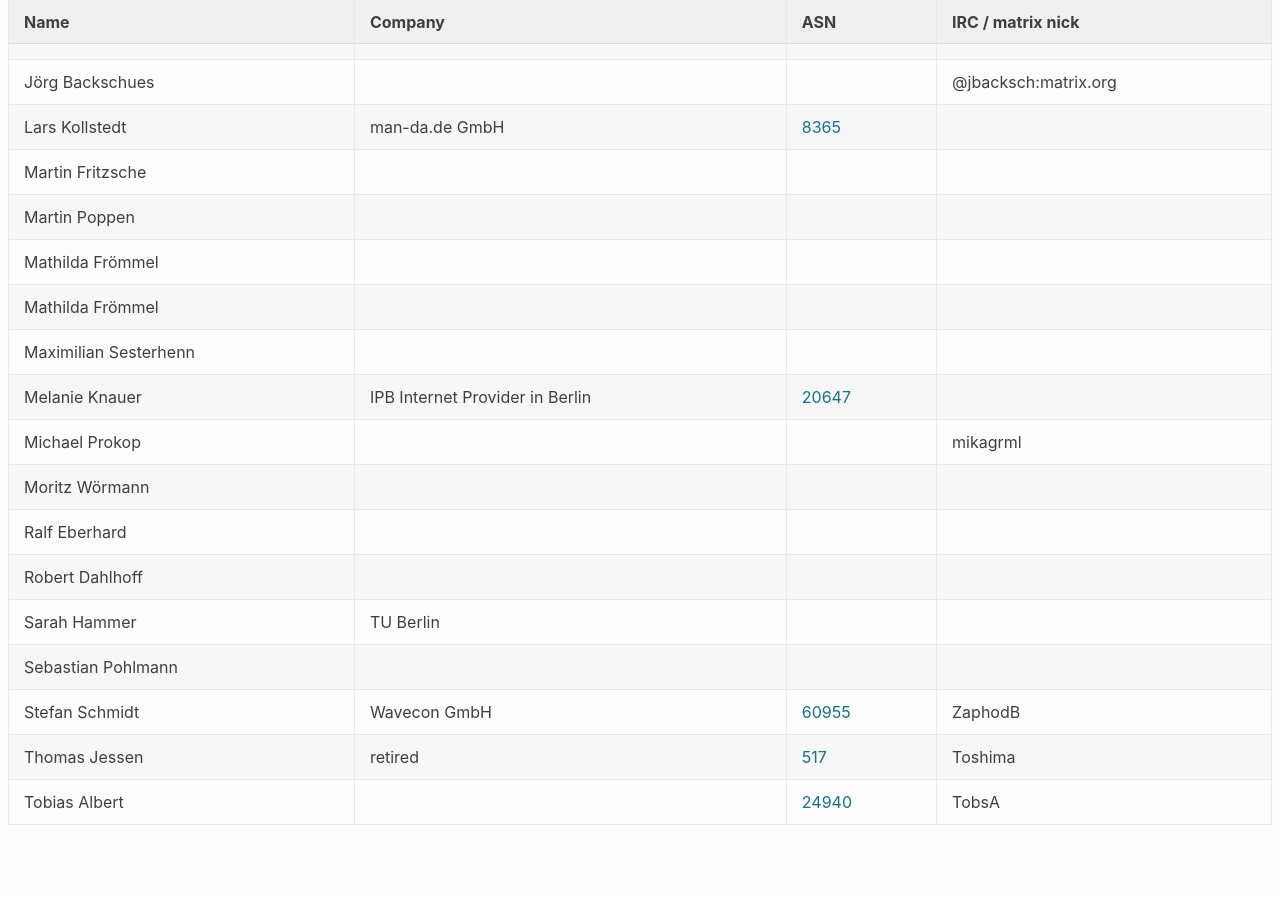
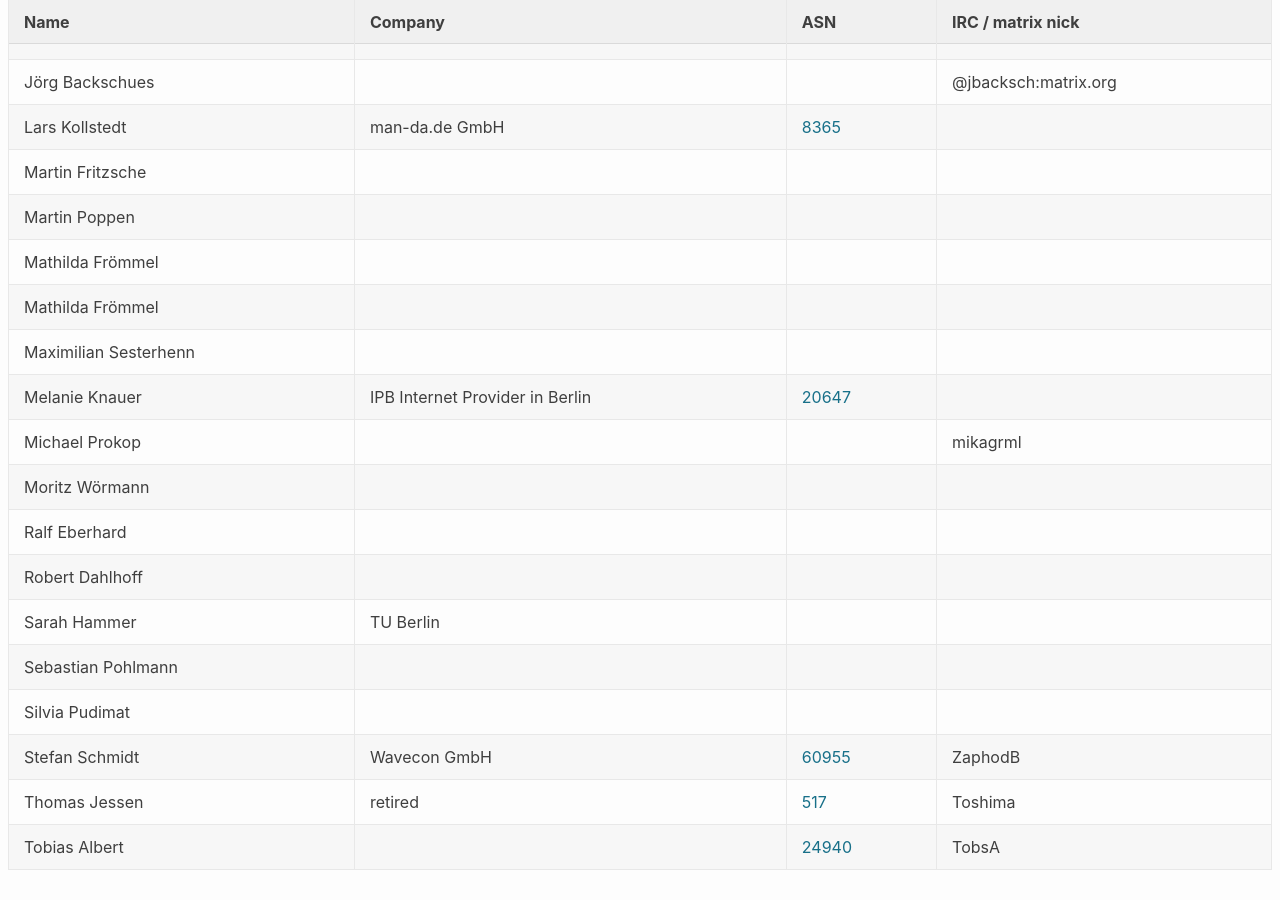
Before and after one commit to denog/pretix-attendeelist, a Jekyll site: the page built from denog17/index.markdown, in a window 1280 px wide and 900 px high, scrolled down 20579 px. Built offline with Jekyll 4.4.1, drawn with Linux system fonts in a browser that asks for light colours; before the commit the page ends 21434 px from its top, so only the background shows below that.

Commit message:
Latest data: Thu Sep 25 13:35:42 UTC 2025

```diff
--- a/_data/attendees_denog17_online.json
+++ b/_data/attendees_denog17_online.json
@@ -180,6 +180,12 @@
     "asn": null
   },
   {
+    "name": "Silvia Pudimat",
+    "company": null,
+    "irc": null,
+    "asn": null
+  },
+  {
     "name": "Stefan Schmidt",
     "company": "Wavecon GmbH",
     "irc": "ZaphodB",
```
